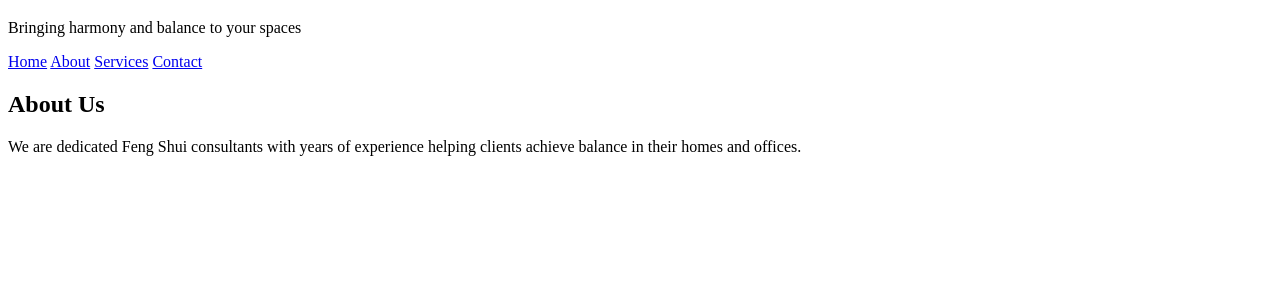
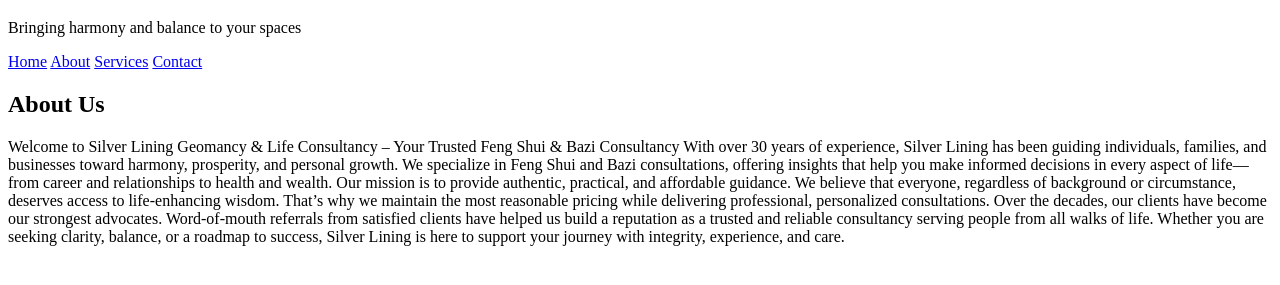
Before and after one commit to jerrenchero/silver.lining.consultancy, a plain HTML site: page about.html in a window 1280 px wide. Shown: the part 87-372 px from the top of the page. Drawn offline with Linux system fonts and the light colour scheme.

Commit message:
Update about.html

```diff
--- a/about.html
+++ b/about.html
@@ -25,7 +25,15 @@
 
   <main>
     <h2>About Us</h2>
-    <p>We are dedicated Feng Shui consultants with years of experience helping clients achieve balance in their homes and offices.</p>
+    <p>Welcome to Silver Lining Geomancy & Life Consultancy – Your Trusted Feng Shui & Bazi Consultancy
+
+With over 30 years of experience, Silver Lining has been guiding individuals, families, and businesses toward harmony, prosperity, and personal growth. We specialize in Feng Shui and Bazi consultations, offering insights that help you make informed decisions in every aspect of life—from career and relationships to health and wealth.
+
+Our mission is to provide authentic, practical, and affordable guidance. We believe that everyone, regardless of background or circumstance, deserves access to life-enhancing wisdom. That’s why we maintain the most reasonable pricing while delivering professional, personalized consultations.
+
+Over the decades, our clients have become our strongest advocates. Word-of-mouth referrals from satisfied clients have helped us build a reputation as a trusted and reliable consultancy serving people from all walks of life.
+
+Whether you are seeking clarity, balance, or a roadmap to success, Silver Lining is here to support your journey with integrity, experience, and care.</p>
   </main>
 </body>
 </html>
```
